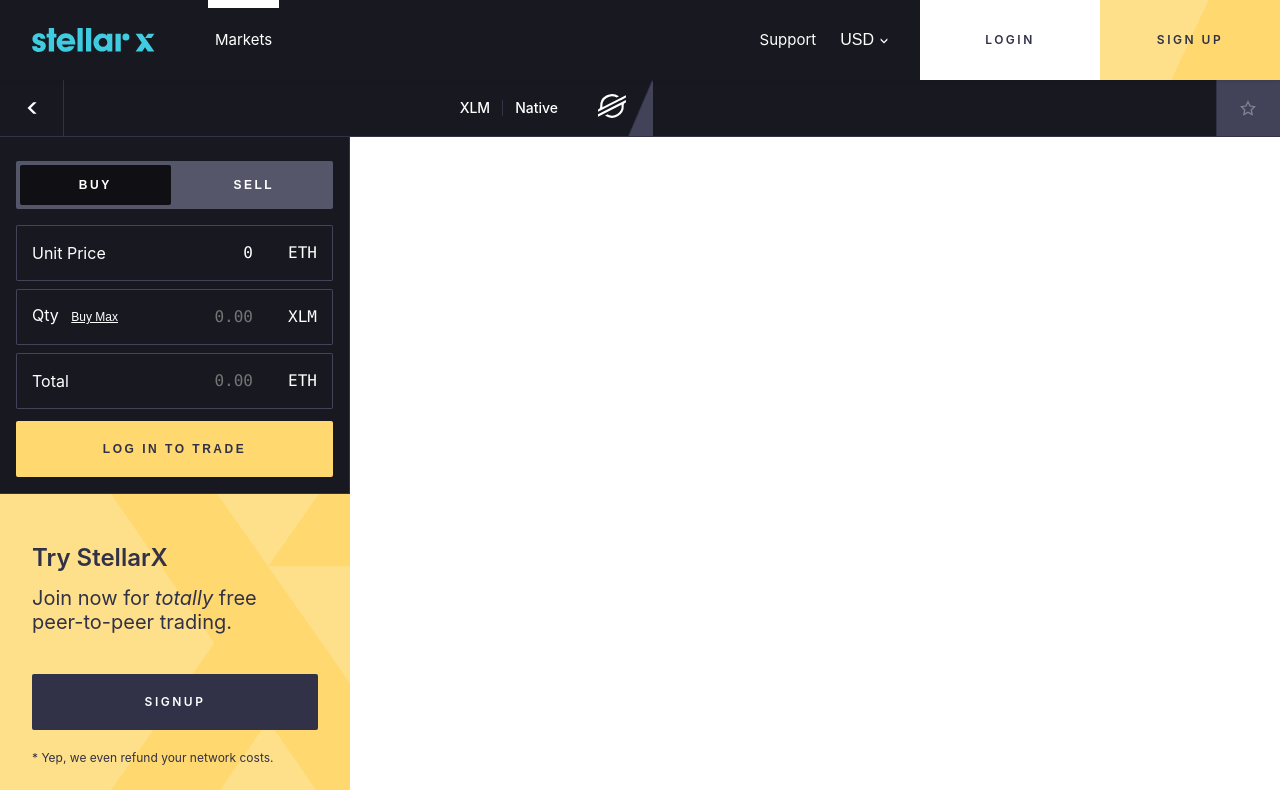
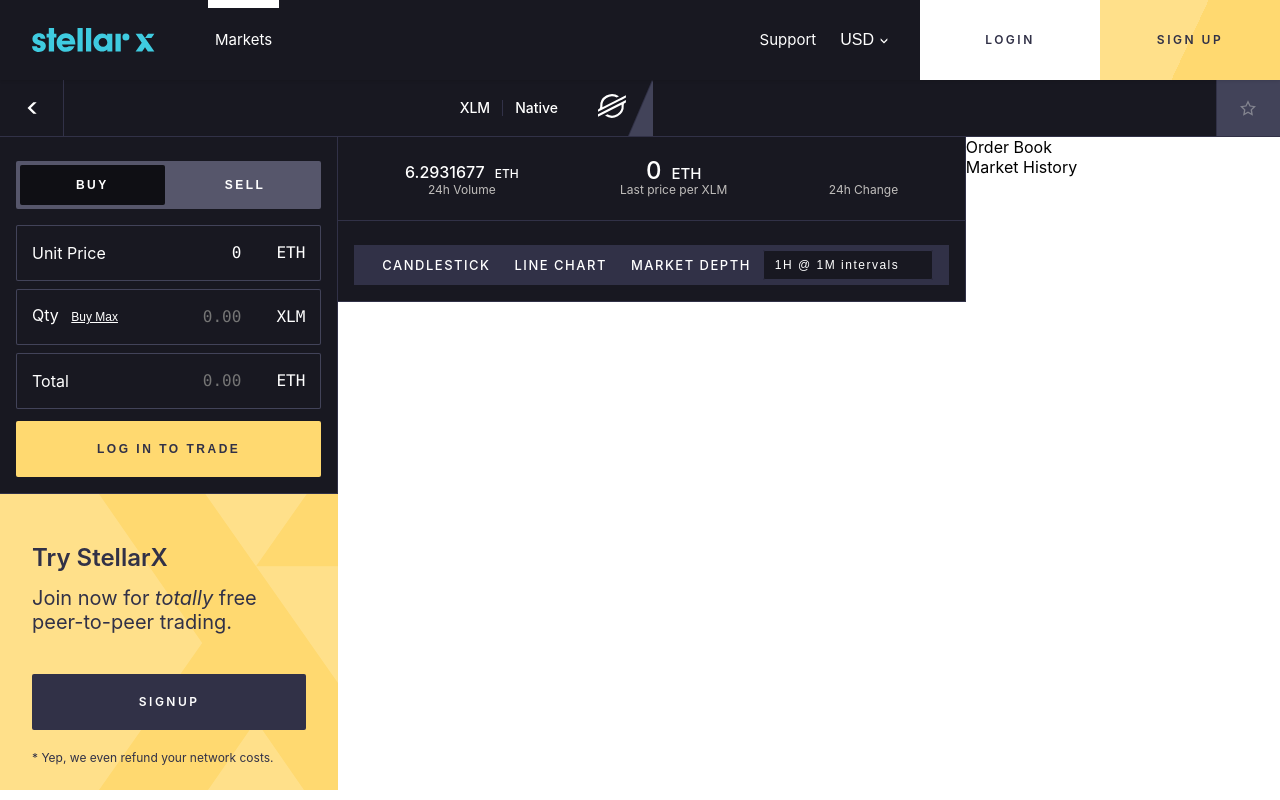
Before and after one commit to jemikanegara/blockchain-frontend, a React (Create React App) app: page / in a window 1280 px wide. Built offline with nearby package versions, Linux system fonts and the light colour scheme; no server answers.

Commit message:
market summary mockup

```diff
--- a/src/App.js
+++ b/src/App.js
@@ -39,14 +39,14 @@
           <Trade />
           <TryStellar />
         </Left>
-        {/* <Middle>
+        <Middle>
           <MarketSummary />
           <Chart />
         </Middle>
         <Right>
           <OrderBook />
           <MarketHistory />
-        </Right> */}
+        </Right>
       </Main>
     </div>
   )
--- a/src/components/Chart/index.js
+++ b/src/components/Chart/index.js
@@ -0,0 +1,86 @@
+import React from 'react';
+import styled from 'styled-components'
+import MarketHeader from '../MarketHeader'
+
+const Chart = () => {
+    const Container = styled.div`
+        background: rgb(24, 24, 33);
+        border-color: rgb(49, 49, 71);
+        border-style: solid;
+        border-width: 0px 1px 1px 0px;
+        padding: 24px 16px 16px;
+        flex: 1 1 0%;
+        overflow: hidden;
+
+        nav {
+            display: flex;
+            justify-content: flex-start;
+
+            button {
+                padding: 12px;
+                font-weight: 500;
+                font-size: 0.8125rem;
+                font-family: GraphikCondensed, -apple-system, BlinkMacSystemFont, sans-serif;
+                letter-spacing: 1.5px;
+                text-transform: uppercase;
+                white-space: nowrap;
+                position: relative;
+                height: 2.5rem;
+                color: rgb(255, 255, 255);
+                padding: 0px 12px;
+                margin: 0px;
+                display: flex;
+                align-items: center;
+                text-decoration: none;
+                background: none;
+                border: none;
+                cursor: pointer;
+            }
+        }
+
+
+        select {
+            height: 24px;
+            padding-right: 14px;
+            -webkit-appearance: none;
+            color: rgb(255, 255, 255);
+            letter-spacing: 0.0937rem;
+            width: 100%;
+            background: none;
+            border: none;
+            outline: none;
+            padding: 0px;
+            display: inline-block;
+            position: relative;
+            min-width: 102px;
+            font-size: 0.75rem;
+            box-shadow: rgb(49, 49, 71) 0px 0px 0px 1px inset;
+            background: rgb(24, 24, 33);
+            border-radius: 2px;
+            padding: 0px 18px 0 12px;
+            width: auto;
+            margin: 5px 0;
+            height: 30px;
+        }
+    `
+    return (<Container>
+        <MarketHeader>
+            <nav><button>Candlestick</button>
+                <button>Line Chart</button>
+                <button>Market Depth</button>
+            </nav>
+            <select>
+                <option value="0">1H @ 1M intervals</option>
+                <option value="1">6H @ 5M intervals</option>
+                <option value="2">1D @ 30M intervals</option>
+                <option value="3">7D @ 3H intervals</option>
+                <option value="4">14D @ 6H intervals</option>
+                <option value="5">30D @ 12H intervals</option>
+                <option value="6">90D @ 1D intervals</option>
+                <option value="7">52W @ 1W intervals</option>
+            </select>
+        </MarketHeader>
+    </Container>)
+}
+
+export default Chart;
--- /dev/null
+++ b/src/components/MarketHeader/index.js
@@ -0,0 +1,20 @@
+import React from 'react'
+import styled from 'styled-components'
+
+const MarketHeader = (props) => {
+    const Container = styled.div`
+        background: rgb(49, 49, 71);
+        padding: 0px 16px;
+        flex-grow: 0;
+        flex-shrink: 0;
+        display: flex;
+        justify-content: space-between;
+    `
+    return (
+        <Container>
+            {props.children}
+        </Container>
+    )
+}
+
+export default MarketHeader
--- a/src/components/MarketHistory/index.js
+++ b/src/components/MarketHistory/index.js
@@ -0,0 +1,7 @@
+import React from 'react';
+
+const MarketHistory = () => {
+    return (<div>Market History</div>)
+}
+
+export default MarketHistory;
--- a/src/components/MarketSummary/index.js
+++ b/src/components/MarketSummary/index.js
@@ -0,0 +1,91 @@
+import React from 'react';
+import styled from 'styled-components'
+
+const MarketSummary = () => {
+    const Container = styled.div`
+        flex: 0 0 auto;
+        background: rgb(24, 24, 33);
+        border-color: rgb(49, 49, 71);
+        border-style: solid;
+        border-width: 0px 1px 1px 0px;
+        padding: 24px 16px 24px;
+        justify-content: space-around;
+        display: flex;
+        text-align: center;
+
+        >div {
+            display: flex;
+            flex-direction: column-reverse;
+            margin: 0px;
+            padding: 0px;
+
+            .title {
+                color: rgb(192, 190, 188);
+                font-size: 0.75rem;
+                line-height: 0.75rem;
+                margin: 0px;
+                padding: 0px;
+            }
+        }
+    `
+
+    const Volume = styled.div`
+        color: rgb(255, 255, 255);
+        line-height: 1.25rem;
+        margin: 0px;
+        padding: 0px;
+
+        strong:not(:last-child) {
+            font-size: 1rem;
+            font-weight: 500;
+        }
+
+        strong:last-child {
+            font-size: 0.75rem;
+            font-weight: 500;
+            margin-left: 10px;
+        }
+    `
+
+    const LastPrice = styled.div`
+        color: rgb(255, 255, 255);
+        line-height: 1.25rem;
+        margin: 0px;
+        padding: 0px;
+
+        strong:not(:last-child) {
+            font-weight: 500;
+            font-size: 1.5rem
+        }
+
+        strong:last-child {
+            font-weight: 500;
+            font-size: 0.9375rem;
+            margin-left: 10px;
+        }
+    `
+
+    return (
+        <Container>
+            <div>
+                <span className="title">24h Volume</span>
+                <Volume>
+                    <strong>6.2931677</strong>
+                    <strong>ETH</strong>
+                </Volume>
+            </div>
+            <div>
+                <span className="title">Last price per XLM</span>
+                <LastPrice>
+                    <strong>0</strong>
+                    <strong>ETH</strong>
+                </LastPrice>
+            </div>
+            <div>
+                <span className="title">24h Change</span>
+            </div>
+        </Container>
+    )
+}
+
+export default MarketSummary;
--- a/src/components/OrderBook/index.js
+++ b/src/components/OrderBook/index.js
@@ -0,0 +1,7 @@
+import React from 'react';
+
+const OrderBook = () => {
+    return (<div>Order Book</div>)
+}
+
+export default OrderBook;
--- a/src/components/Trade/index.js
+++ b/src/components/Trade/index.js
@@ -21,8 +21,6 @@
     // Buy or Sell
     const [bestSell, setBestSell] = useState(0)
     const [bestBuy, setBestBuy] = useState(0)
-
-    const TICK_SUBSCRIPTION =
 
     useEffect(() => {
         client
```
